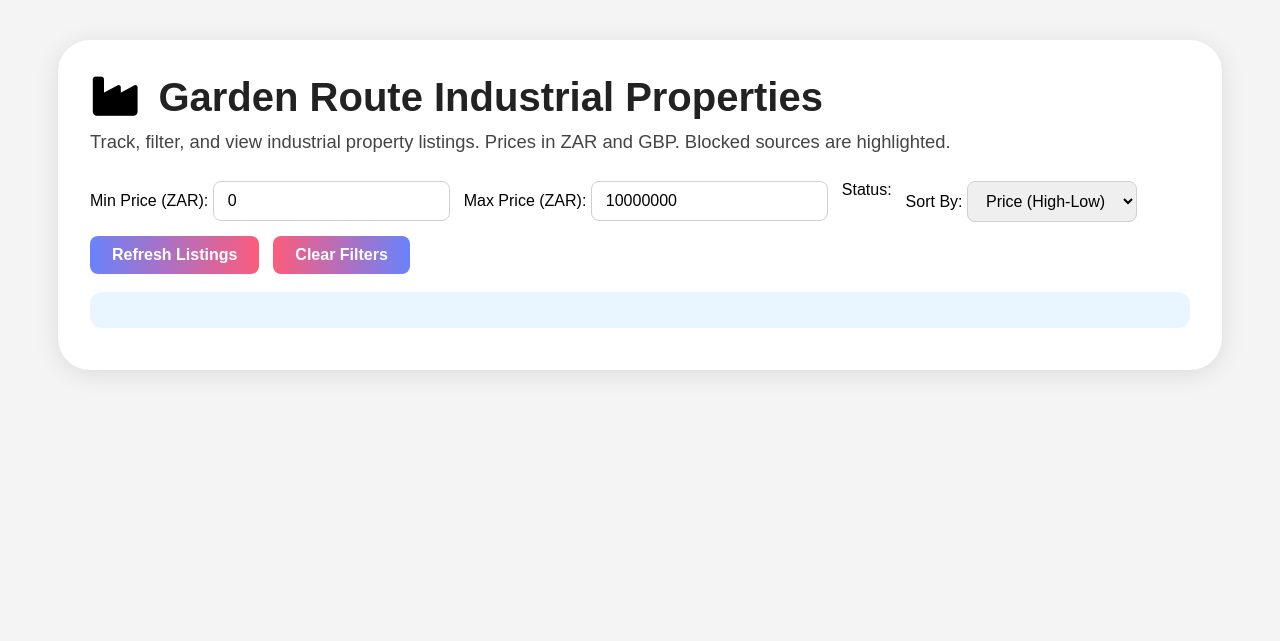
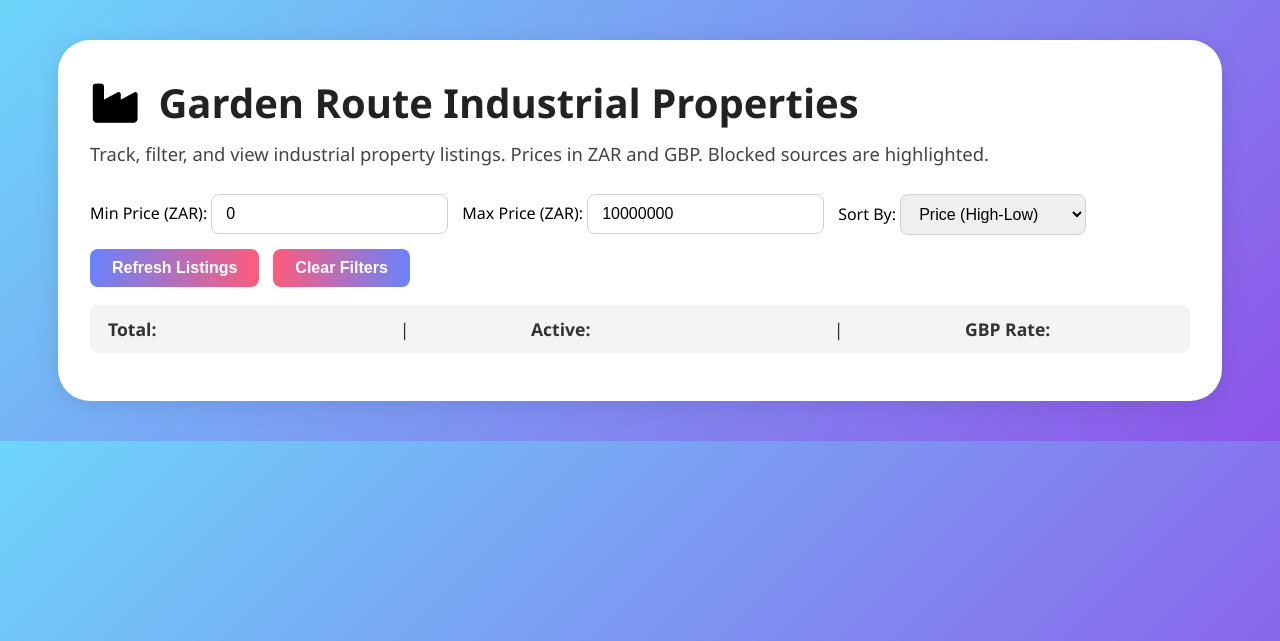
Before and after one commit to SineadCoding/PropertyTracker-WebApp, a Flask app: page / in a window 1280 px wide. Shown: the top 641 px of the page. Run offline with Flask 3, Linux system fonts and the light colour scheme.

Commit message:
Fix listing display and filter logic, remove status dropdown and unverified stat

```diff
--- a/templates/index.html
+++ b/templates/index.html
@@ -1,4 +1,3 @@
-
 <!DOCTYPE html>
 <html lang="en">
 <head>
@@ -142,27 +141,16 @@
             text-decoration: underline;
             font-weight: 500;
         }
-    </style>
-</head>
-<!DOCTYPE html>
-<html lang="en">
-<head>
-    <meta charset="UTF-8">
-    <meta name="viewport" content="width=device-width, initial-scale=1.0">
-    <title>Property Listings</title>
-    <link rel="stylesheet" href="https://cdnjs.cloudflare.com/ajax/libs/font-awesome/6.4.0/css/all.min.css">
-    <style>
-        body { font-family: Arial, sans-serif; background: #f4f4f4; margin: 0; }
-        .container { max-width: 900px; margin: 40px auto; }
-        .card { background: #fff; border-radius: 8px; box-shadow: 0 2px 8px rgba(0,0,0,0.08); margin-bottom: 24px; padding: 24px; display: flex; flex-direction: column; }
-        .card-title { font-size: 1.3em; font-weight: bold; margin-bottom: 8px; }
-        .card-location { color: #555; margin-bottom: 8px; }
-        .card-price { font-size: 1.1em; margin-bottom: 8px; }
-        .card-agency { color: #888; margin-bottom: 8px; }
-        .card-link { margin-top: 8px; }
-        .currency { font-weight: bold; }
-        .rand { color: #007bff; }
-        .pound { color: #28a745; margin-left: 12px; }
+        .summary-bar {
+            background: #f4f4f4;
+            border-radius: 8px;
+            padding: 12px 18px;
+            margin-bottom: 24px;
+            display: flex;
+            justify-content: space-between;
+            font-size: 1.1em;
+            color: #333;
+        }
     </style>
 </head>
 <body>
@@ -173,40 +161,39 @@
         </div>
     <div class="header-desc">Track, filter, and view industrial property listings. Prices in ZAR and GBP. Blocked sources are highlighted.</div>
         <div class="filters">
-            <label>Min Price (ZAR): <input type="number" id="minPrice" value="0" min="0"></label>
-            <label>Max Price (ZAR): <input type="number" id="maxPrice" value="10000000" min="0"></label>
-            <label>Status:
-                <!-- Status filter removed, only active properties shown -->
+            <label>Min Price (ZAR):
+                <input type="number" id="minPrice" value="0">
+            </label>
+            <label>Max Price (ZAR):
+                <input type="number" id="maxPrice" value="10000000">
             </label>
             <label>Sort By:
-                <select id="sortOrder">
+                <select id="sortSelect">
                     <option value="price_desc">Price (High-Low)</option>
                     <option value="price_asc">Price (Low-High)</option>
                     <option value="date_desc">Date (Newest)</option>
                     <option value="date_asc">Date (Oldest)</option>
-                    <option value="location">Location</option>
+                    <option value="area_desc">Area (Large-Small)</option>
+                    <option value="area_asc">Area (Small-Large)</option>
                 </select>
             </label>
-        <button class="refresh-btn" onclick="refreshListings()">Refresh Listings</button>
-            <button class="clear-btn" onclick="clearFilters()">Clear Filters</button>
-            <!-- Removed sold toggle button -->
+            <button id="refreshBtn" class="refresh-btn">Refresh Listings</button>
+            <button id="clearBtn" class="clear-btn">Clear Filters</button>
         </div>
-        <div class="stats" id="stats"></div>
-        <div style="margin-bottom:18px;text-align:right">
-            <!-- Removed sold listings link -->
+        <div class="summary-bar">
+            <b>Total:</b> <span id="totalCount"></span> | <b>Active:</b> <span id="activeCount"></span> | <b>GBP Rate:</b> <span id="gbpRate"></span>
         </div>
         <div class="cards" id="propertyCards">
             <!-- Property cards will be rendered here by JS -->
         </div>
     </div>
     <script>
-    // Sold logic removed
     function fetchProperties() {
         const minPrice = document.getElementById('minPrice').value;
         const maxPrice = document.getElementById('maxPrice').value;
-    const status = 'active';
-        const sort = document.getElementById('sortOrder').value;
-    fetch(`/api/properties?min_price=${minPrice}&max_price=${maxPrice}&filter=${status}&sort=${sort}`)
+        const status = 'active';
+        const sort = document.getElementById('sortSelect').value;
+        fetch(`/api/properties?min_price=${minPrice}&max_price=${maxPrice}&filter=${status}&sort=${sort}`)
             .then(res => res.json())
             .then(data => {
                 renderProperties(data.properties);
@@ -253,17 +240,11 @@
         fetch('/api/stats')
             .then(res => res.json())
             .then(data => {
-                document.getElementById('stats').innerHTML = `
-                    <b>Total:</b> ${data.stats.total} |
-                    <b>Active:</b> ${data.stats.active} |
-                    <!-- Sold stats removed -->
-                    <b>Unverified:</b> ${data.stats.unverified} |
-                    <b>GBP Rate:</b> £${data.exchange_rate}
-                `;
+                document.getElementById('totalCount').textContent = data.stats.total;
+                document.getElementById('activeCount').textContent = data.stats.active;
+                document.getElementById('gbpRate').textContent = '£' + data.exchange_rate.toFixed(3);
             });
     }
-    // Remove exchange rate refresh button and function
-
     // Refresh listings by scraping and updating
     function refreshListings() {
         fetch('/api/scrape', {method:'POST'})
@@ -280,15 +261,7 @@
     function clearFilters() {
         document.getElementById('minPrice').value = 0;
         document.getElementById('maxPrice').value = 10000000;
-        document.getElementById('statusFilter').value = 'all';
-        document.getElementById('sortOrder').value = 'price_desc';
-        showSold = false;
-        document.getElementById('soldToggle').innerText = 'Show Sold Properties';
-        fetchProperties();
-    }
-    function toggleSold() {
-        showSold = !showSold;
-        document.getElementById('soldToggle').innerText = showSold ? 'Show Active Properties' : 'Show Sold Properties';
+        document.getElementById('sortSelect').value = 'price_desc';
         fetchProperties();
     }
     function fetchBlockedSources() {
@@ -311,7 +284,3 @@
     </script>
 </body>
 </html>
-                    <!-- Removed leftover Jinja2 for-loop and endfor tags -->
-    </div>
-</body>
-</html>
```
